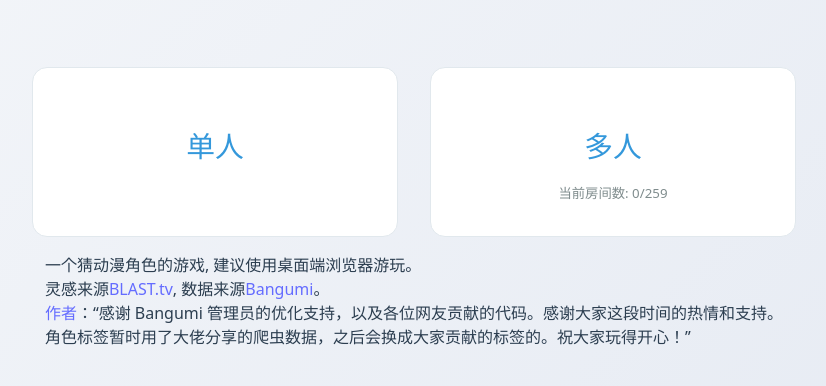
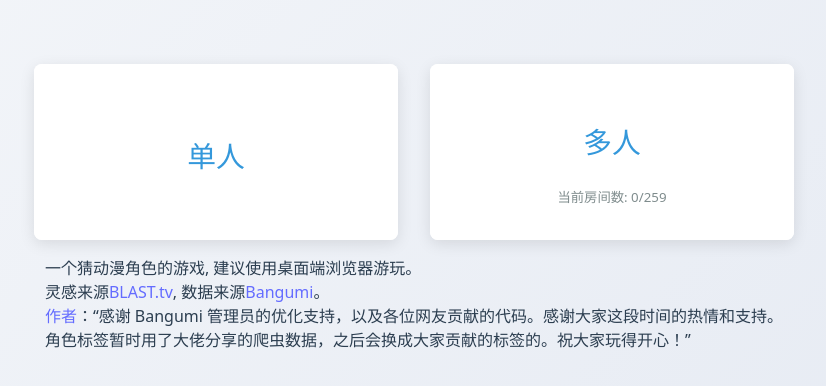
Before and after one commit to qcsmallblack/anime-character-guessr, a React (Vite) app in the folder client_v3/: page / in a window 1280 px wide. Shown: the part 216-602 px from the top of the page, without its empty margins (226-1052 px from the left). Built offline with nearby package versions, Linux system fonts and the light colour scheme; no server answers.

Commit message:
style(mode-button): 添加首页模式选择按钮的 hover 彩虹流光特效

```diff
--- a/client_v3/src/styles/Home.css
+++ b/client_v3/src/styles/Home.css
@@ -25,19 +25,64 @@
 }
 
 .mode-button {
-  background: white;
-  border: 1px solid #e1e8ed;
-  border-radius: 15px;
+  position: relative;
+  width: 300px;
+  display: flex;
+  flex-direction: column;
+  justify-content: center;
+  align-items: center;
+  background-color: white;
+  border-radius: 8px;
+  box-shadow: 0 4px 15px rgba(0, 0, 0, 0.1);
+  z-index: 1;
   padding: 2rem;
-  width: 300px;
   text-align: center;
-  text-decoration: none;
-  color: #2c3e50;
 }
 
-.mode-button:hover {
-  background: white;
-  border-color: #3498db;
+.mode-button::before {
+  content: '';
+  position: absolute;
+  top: -3px;
+  left: -3px;
+  right: -3px;
+  bottom: -3px;
+  background: linear-gradient(45deg,
+  #ff0000, #ff7300, #fffb00, #48ff00,
+  #00ffd5, #002bff, #7a00ff, #ff00c8, #ff0000);
+  background-size: 400%;
+  border-radius: 10px;
+  z-index: -1;
+  opacity: 0;
+  transition: opacity 0.3s ease;
+}
+
+.mode-button::after {
+  content: '';
+  position: absolute;
+  top: 0;
+  left: 0;
+  right: 0;
+  bottom: 0;
+  background-color: white;
+  border-radius: 8px;
+  z-index: -1;
+}
+
+.mode-button:hover::before {
+  opacity: 1;
+  animation: animate-border 8s linear infinite;
+}
+
+@keyframes animate-border {
+  0% {
+    background-position: 0 0;
+  }
+  50% {
+    background-position: 400% 0;
+  }
+  100% {
+    background-position: 0 0;
+  }
 }
 
 .mode-button h2 {
```
